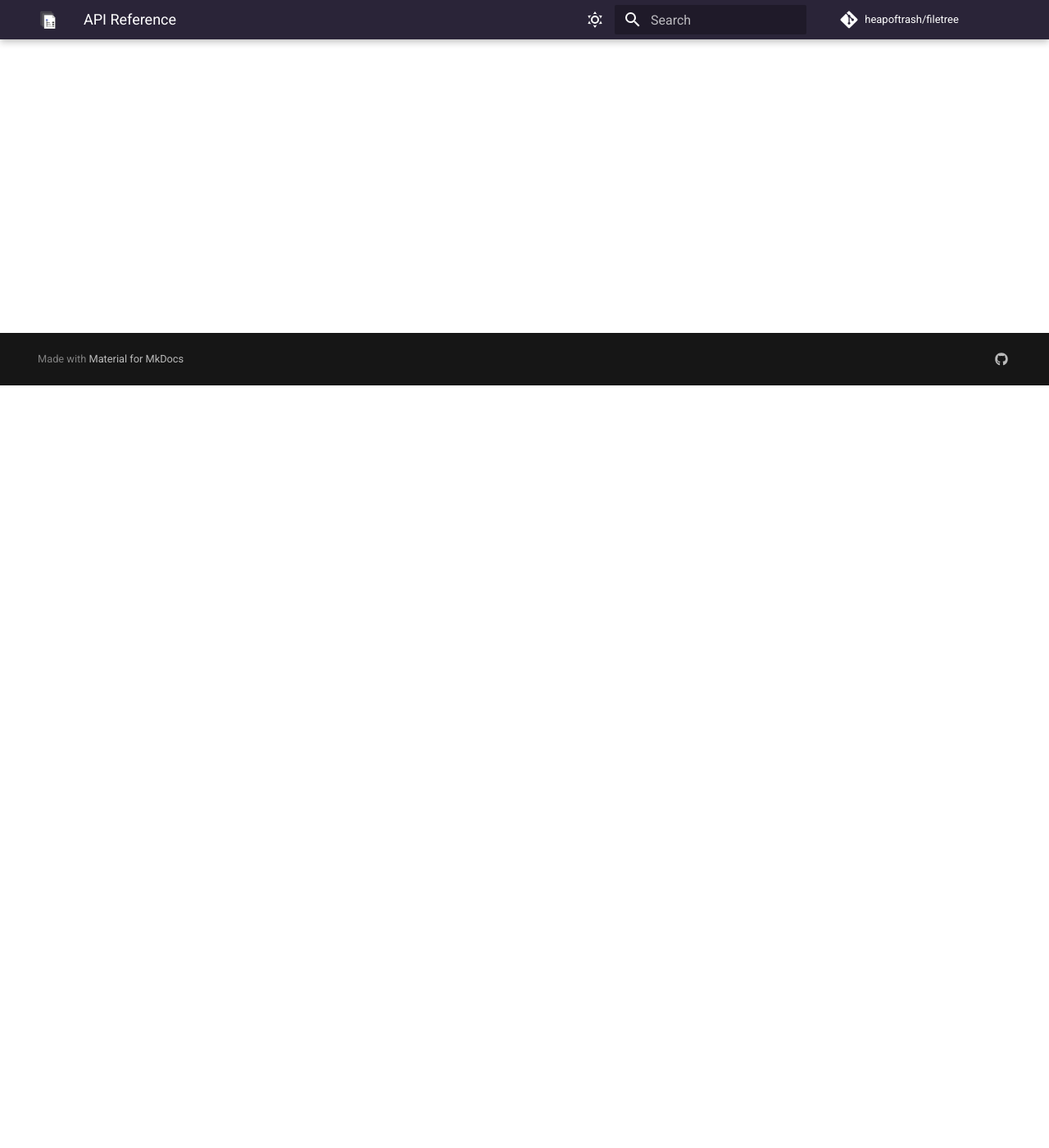
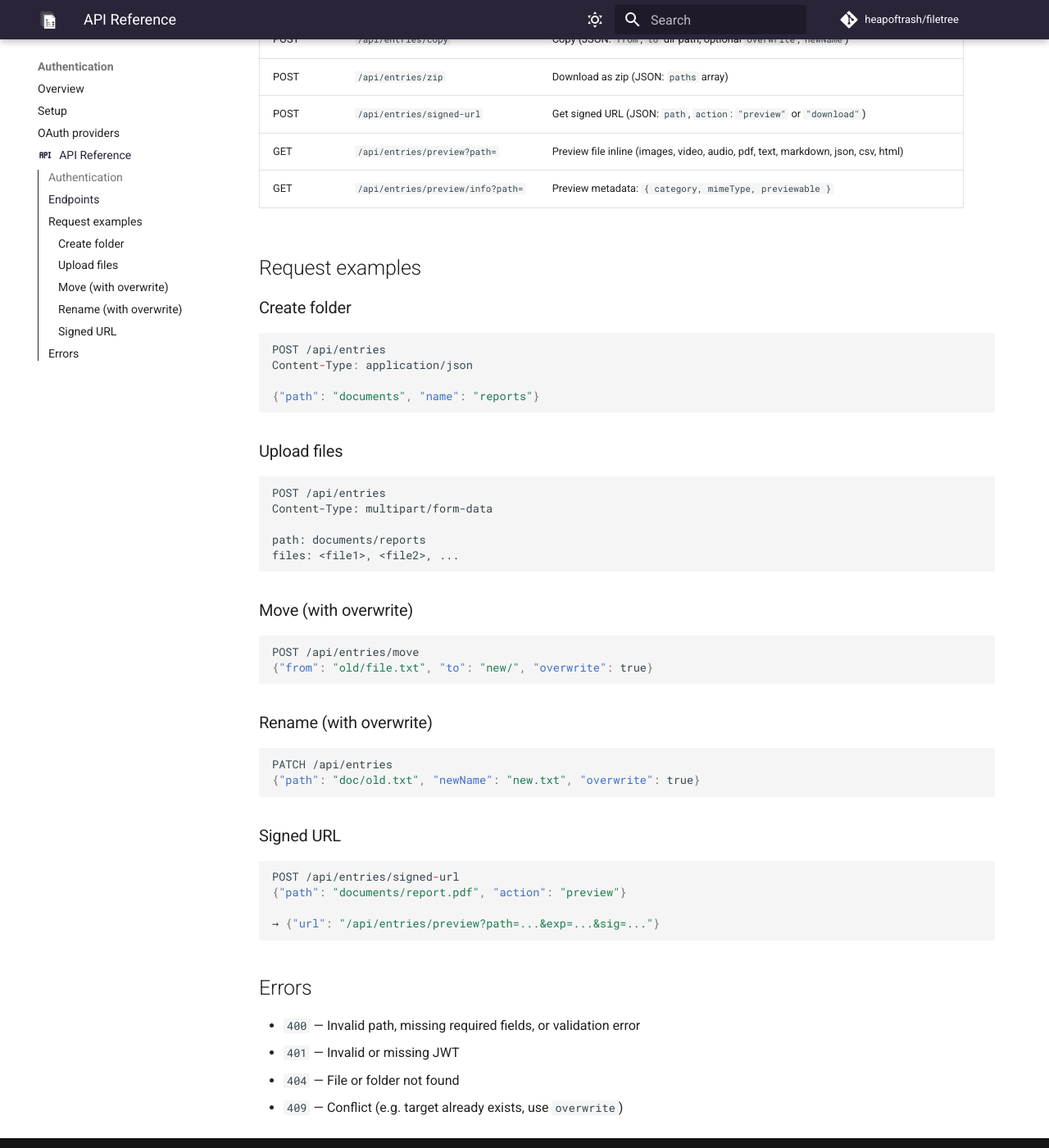
Before and after one commit to heapoftrash/filetree, an MkDocs documentation site: the page built from docs/API.md, in a window 1280 px wide and 1400 px high, scrolled down 930 px. Shown: the whole window at 82% size. Built offline with MkDocs 1.6.1 and Material for MkDocs 9.7.7, drawn with Linux system fonts in a browser that asks for light colours; comment, search, counter and statistics services are not loaded; some of the changed text lies outside the part shown.

Commit message:
chore(docs): docs content

````diff
--- a/docs/API.md
+++ b/docs/API.md
@@ -1,17 +1,84 @@
+---
+title: API Reference
+icon: material/api
+---
+
 # Filetree API
 
-All `/api/entries/*` routes require a valid JWT (Bearer token or `?token=` for GET).
+All `/api/entries/*` routes require a valid JWT, except where noted. Use `Authorization: Bearer <token>` or `?token=<token>` for GET requests. Preview and download also accept [signed URLs](features/signed-urls.md) (`path`, `exp`, `sig`, `action`).
+
+## Authentication
+
+```http
+Authorization: Bearer <jwt_token>
+```
+
+For GET requests, you can also pass the token as a query parameter: `?token=<jwt_token>`.
+
+## Endpoints
 
 | Method | Path | Description |
 |--------|------|-------------|
 | GET | `/api/entries?path=` | List directory |
 | POST | `/api/entries` | Create folder (JSON: `path`, `name`) or upload (multipart: `path`, `files`) |
 | GET | `/api/entries/download?path=` | Download file |
-| PATCH | `/api/entries` | Rename (JSON: `path`, `newName`) |
+| PATCH | `/api/entries` | Rename (JSON: `path`, `newName`, optional `overwrite`) |
 | DELETE | `/api/entries?path=` | Move to trash (use `?permanent=true` for hard delete) |
-| POST | `/api/entries/restore` | Restore from trash (JSON: `path` = trash path) |
-| POST | `/api/entries/move` | Move (JSON: `from`, `to` dir path) |
-| POST | `/api/entries/copy` | Copy (JSON: `from`, `to` dir path) |
+| POST | `/api/entries/restore` | Restore from trash (JSON: `path` = trash path, e.g. `.trash/1736940645/foo/bar.txt`) |
+| POST | `/api/entries/move` | Move (JSON: `from`, `to` dir path, optional `overwrite`, `newName`) |
+| POST | `/api/entries/copy` | Copy (JSON: `from`, `to` dir path, optional `overwrite`, `newName`) |
 | POST | `/api/entries/zip` | Download as zip (JSON: `paths` array) |
+| POST | `/api/entries/signed-url` | Get signed URL (JSON: `path`, `action`: `"preview"` or `"download"`) |
 | GET | `/api/entries/preview?path=` | Preview file inline (images, video, audio, pdf, text, markdown, json, csv, html) |
 | GET | `/api/entries/preview/info?path=` | Preview metadata: `{ category, mimeType, previewable }` |
+
+## Request examples
+
+### Create folder
+
+```json
+POST /api/entries
+Content-Type: application/json
+
+{"path": "documents", "name": "reports"}
+```
+
+### Upload files
+
+```
+POST /api/entries
+Content-Type: multipart/form-data
+
+path: documents/reports
+files: <file1>, <file2>, ...
+```
+
+### Move (with overwrite)
+
+```json
+POST /api/entries/move
+{"from": "old/file.txt", "to": "new/", "overwrite": true}
+```
+
+### Rename (with overwrite)
+
+```json
+PATCH /api/entries
+{"path": "doc/old.txt", "newName": "new.txt", "overwrite": true}
+```
+
+### Signed URL
+
+```json
+POST /api/entries/signed-url
+{"path": "documents/report.pdf", "action": "preview"}
+
+→ {"url": "/api/entries/preview?path=...&exp=...&sig=..."}
+```
+
+## Errors
+
+- `400` — Invalid path, missing required fields, or validation error
+- `401` — Invalid or missing JWT
+- `404` — File or folder not found
+- `409` — Conflict (e.g. target already exists, use `overwrite`)
--- a/docs/overrides/home.html
+++ b/docs/overrides/home.html
@@ -63,7 +63,7 @@
               <a href="features/" class="md-button md-button--secondary">
                 {{ page.meta.hero.features_button }}
               </a>
-              <a href="config/" class="md-button md-button--secondary">
+              <a href="configuration/" class="md-button md-button--secondary">
                 {{ page.meta.hero.config_button }}
               </a>
             </div>
--- a/mkdocs.yml
+++ b/mkdocs.yml
@@ -31,20 +31,38 @@ theme:
 
 nav:
   - Home: index.md
-  - Features: features.md
+  - Features:
+    - Overview: features/index.md
+    - Browse & manage: features/browse-manage.md
+    - Rich previews: features/rich-previews.md
+    - Secure auth: features/secure-auth.md
+    - Signed URLs: features/signed-urls.md
+    - Simple admin: features/simple-admin.md
   - Getting Started:
-    - Installation: getting-started.md
-  - Configuration: config.md
-  - Authentication: auth.md
-  - API Reference: API.md
+    - Overview: getting-started/index.md
+    - Installation: getting-started/installation.md
+    - Production: getting-started/production.md
+  - Configuration:
+    - Overview: configuration/index.md
+    - Config file: configuration/config-file.md
+    - Environment variables: configuration/environment-variables.md
+  - Authentication:
+    - Overview: authentication/index.md
+    - Setup: authentication/setup.md
+    - OAuth providers: authentication/oauth-providers.md
+    - API Reference: API.md
 
 markdown_extensions:
   - meta
   - md_in_html
   - attr_list
+  - pymdownx.emoji:
+      emoji_index: !!python/name:material.extensions.emoji.twemoji
+      emoji_generator: !!python/name:material.extensions.emoji.to_svg
   - toc:
       permalink: true
   - tables
+  - pymdownx.superfences
   - pymdownx.tabbed:
       alternate_style: true
   - admonition
````
Also changed, not shown: docs/auth.md (deleted, +0 -39 lines), docs/config.md (deleted, +0 -54 lines), docs/features.md (deleted, +0 -84 lines), docs/getting-started.md (deleted, +0 -49 lines), docs/index.md (+6 -5 lines).
